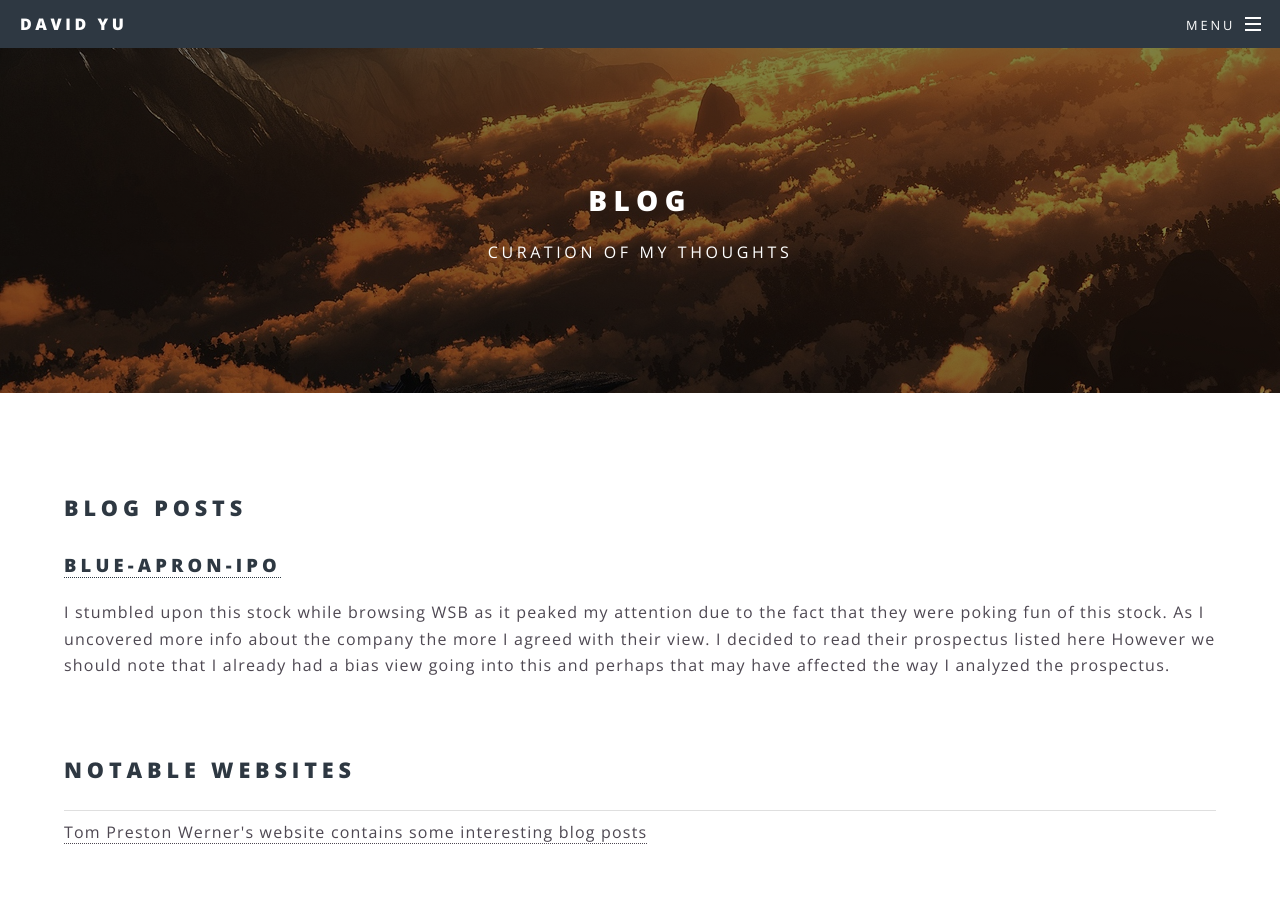
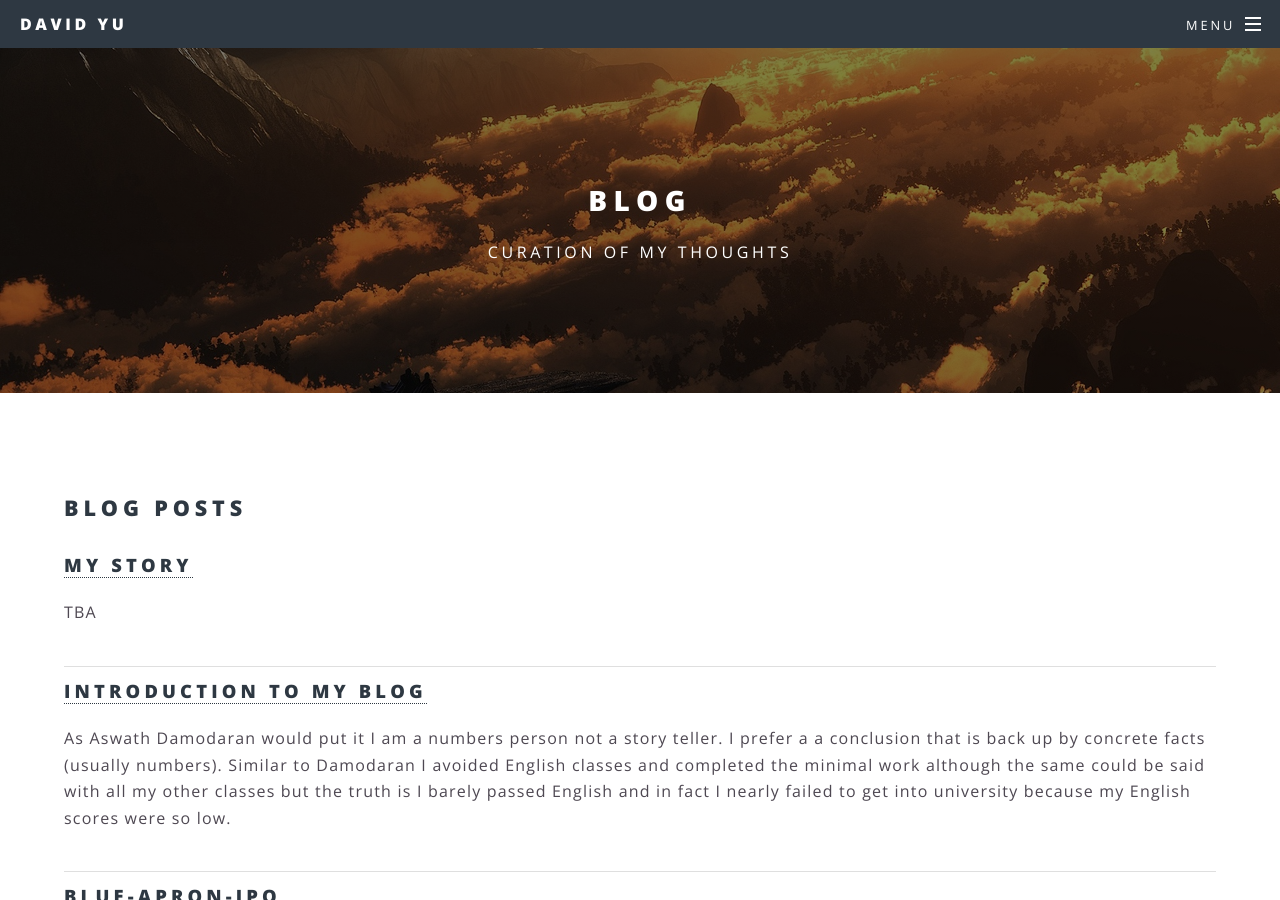
Before and after one commit to fkingnoobgg/my-portfolio-site, a Jekyll site: the page built from blog.html, in a window 1280 px wide and 900 px high. Built offline with Jekyll 4.4.1, drawn with Linux system fonts in a browser that asks for light colours.

Commit message:
add blog posts

```diff
--- /dev/null
+++ b/_posts/2017-06-30-Introduction to my blog.md
@@ -0,0 +1,17 @@
+---
+layout: post
+title: introduction to my blog
+---
+
+As Aswath Damodaran would put it I am a numbers person not a story teller. I prefer a
+a conclusion that is back up by concrete facts (usually numbers). Similar to
+Damodaran I avoided English classes and completed the minimal work although the same
+could be said with all my other classes but the truth is I barely passed English
+and in fact I nearly failed to get into university because my English scores
+were so low.
+
+Therefore I would like to rectify this problem by creating a blog. Hopefully as
+I go back and read my blog posts I would be able to see an improvement in my
+writing. Also blogging has a nice bonus of helping me
+remember the information I learnt. In addition, I hope other people will be able to learn something new as I know I
+have learnt a great deal from other's blog posts.
--- /dev/null
+++ b/_posts/2017-06-30-my story.md
@@ -0,0 +1,5 @@
+---
+layout: post
+title: my story
+---
+TBA
```
Also changed, not shown: _layouts/post.html (+6 -4 lines), _posts/2017-06-30-Blue-Apron-IPO.md (+0 -1 lines).
